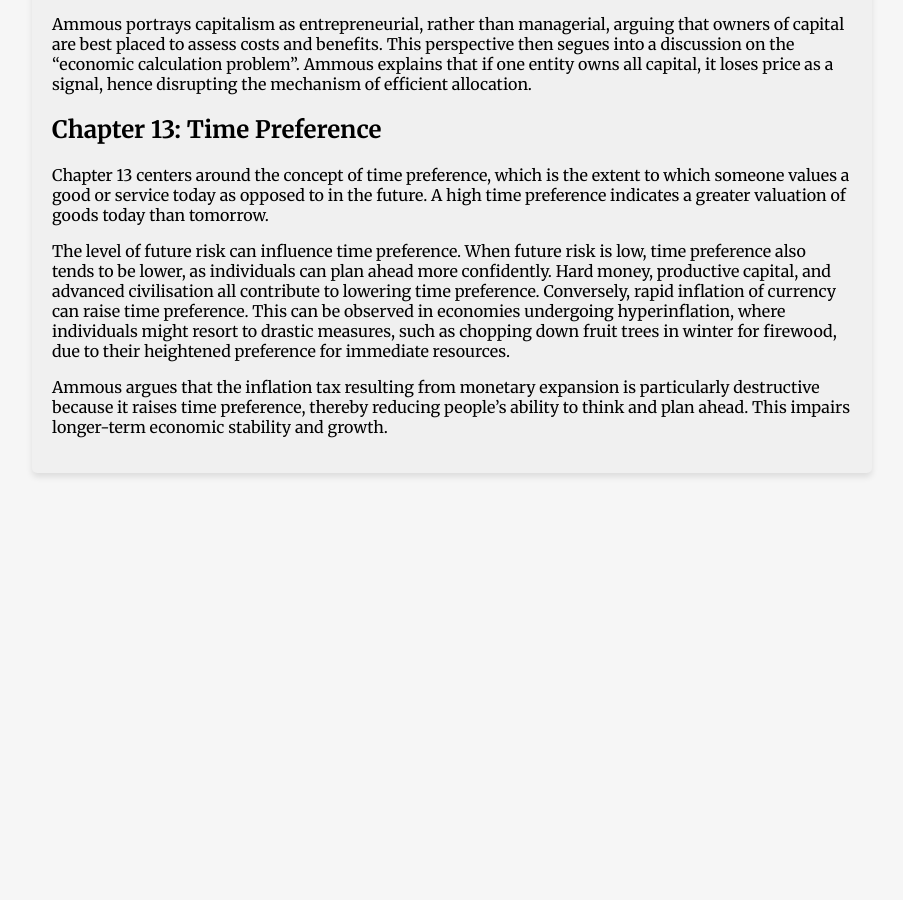
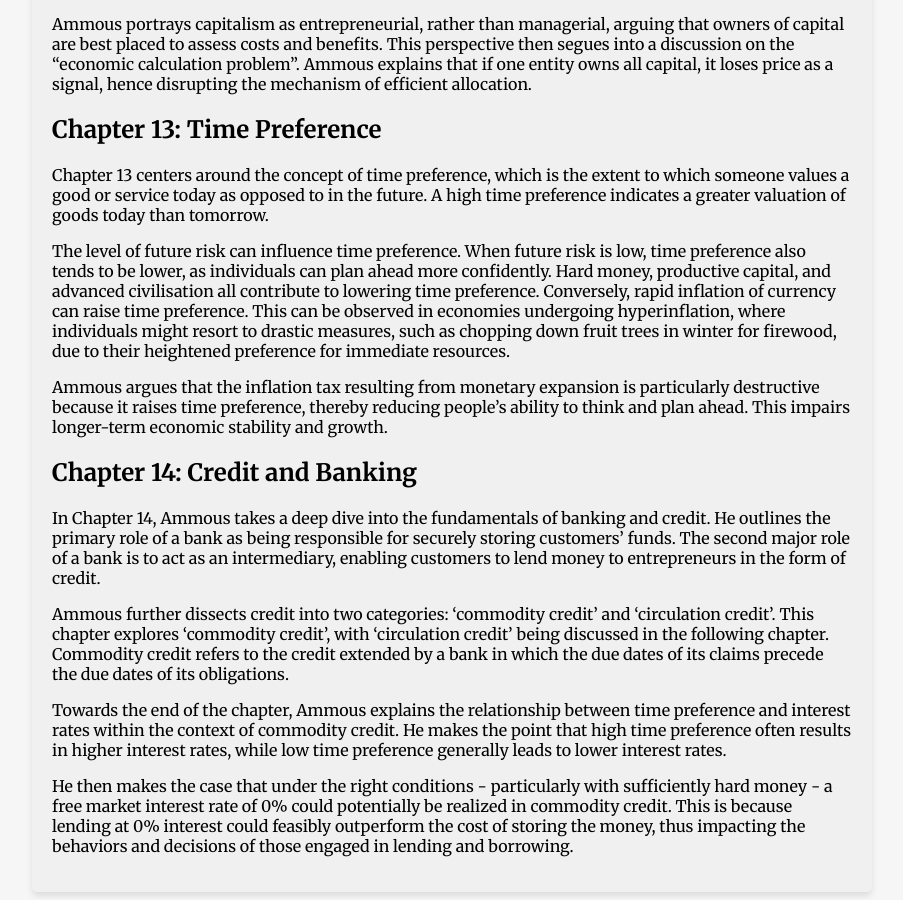
Before and after one commit to Kortelange/webpage, a Jekyll site: the page built from _books/principles_of_economics.md, in a window 1280 px wide and 900 px high, scrolled down 4538 px. Shown: the whole window, without its empty margins (188-1091 px from the left). Built offline with Jekyll 4.4.1, drawn with Linux system fonts in a browser that asks for light colours; before the commit the page ends 5019 px from its top, so only the background shows below that.

Commit message:
Add chapter 14 of POE

```diff
--- a/_books/principles_of_economics.md
+++ b/_books/principles_of_economics.md
@@ -120,3 +120,13 @@ Chapter 13 centers around the concept of time preference, which is the extent to
 The level of future risk can influence time preference. When future risk is low, time preference also tends to be lower, as individuals can plan ahead more confidently. Hard money, productive capital, and advanced civilisation all contribute to lowering time preference. Conversely, rapid inflation of currency can raise time preference. This can be observed in economies undergoing hyperinflation, where individuals might resort to drastic measures, such as chopping down fruit trees in winter for firewood, due to their heightened preference for immediate resources.
 
 Ammous argues that the inflation tax resulting from monetary expansion is particularly destructive because it raises time preference, thereby reducing people's ability to think and plan ahead. This impairs longer-term economic stability and growth.
+
+## Chapter 14: Credit and Banking
+
+In Chapter 14, Ammous takes a deep dive into the fundamentals of banking and credit. He outlines the primary role of a bank as being responsible for securely storing customers' funds. The second major role of a bank is to act as an intermediary, enabling customers to lend money to entrepreneurs in the form of credit.
+
+Ammous further dissects credit into two categories: 'commodity credit' and 'circulation credit'. This chapter explores 'commodity credit', with 'circulation credit' being discussed in the following chapter. Commodity credit refers to the credit extended by a bank in which the due dates of its claims precede the due dates of its obligations.
+
+Towards the end of the chapter, Ammous explains the relationship between time preference and interest rates within the context of commodity credit. He makes the point that high time preference often results in higher interest rates, while low time preference generally leads to lower interest rates.
+
+He then makes the case that under the right conditions - particularly with sufficiently hard money - a free market interest rate of 0% could potentially be realized in commodity credit. This is because lending at 0% interest could feasibly outperform the cost of storing the money, thus impacting the behaviors and decisions of those engaged in lending and borrowing.
```
